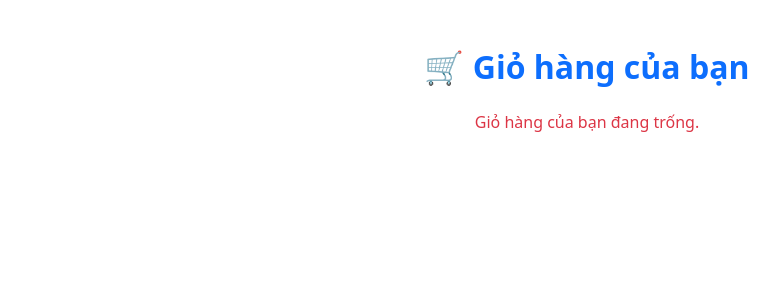
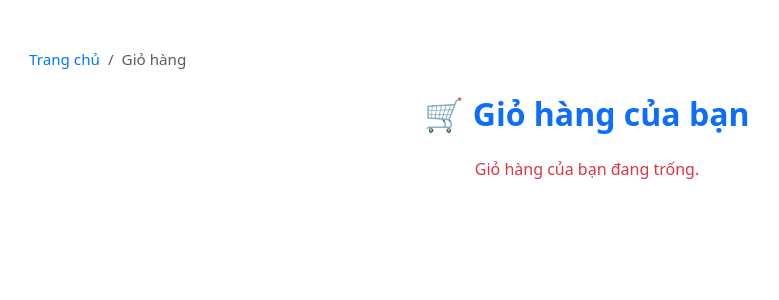
Before and after one commit to MyYiin/WEB_BANDIENTHOAI, a PHP site: page /user/pages/giohang.php in a window 1280 px wide. Shown: the top 300 px of the page, without its empty margins (53-832 px from the left). Run offline with PHP 8.4, Linux system fonts and the light colour scheme; the visitor is signed in with stand-in values (Sample User, id 1).

Commit message:
feat: Enhance shopping cart page with breadcrumb navigation, improved styling, and update button icons

```diff
--- a/user/pages/giohang.php
+++ b/user/pages/giohang.php
@@ -52,15 +52,47 @@
     <title>Giỏ hàng</title>
     <link href="https://cdn.jsdelivr.net/npm/bootstrap@5.3.3/dist/css/bootstrap.min.css" rel="stylesheet">
 </head>
+    <style>
+        .breadcrumb
+        {
+        background-color: transparent;
+        font-size: 0.95rem;
+        }
+        .breadcrumb a {
+            text-decoration: none;
+            color: #007bff;
+        }
+        .breadcrumb a:hover {
+            text-decoration: underline;
+        }
+
+        .table th {
+            background-color: #e3f2fd;
+            font-weight: bold;
+        }
+
+        .badge {
+            font-size: 0.75rem;
+            padding: 0.4em 0.6em;
+        }
+
+    </style>
 <body>
 <div class="container py-5">
+    <nav aria-label="breadcrumb" class="mb-4">
+    <ol class="breadcrumb">
+        <li class="breadcrumb-item"><a href="../../index.php">Trang chủ</a></li>
+        <li class="breadcrumb-item active" aria-current="page">Giỏ hàng</li>
+    </ol>
+</nav>
+
     <h2 class="text-center text-primary fw-bold mb-4">🛒 Giỏ hàng của bạn</h2>
 
     <?php if (empty($_SESSION['cart'])): ?>
         <p class="text-center text-danger">Giỏ hàng của bạn đang trống.</p>
     <?php else: ?>
         <form method="post">
-            <table class="table table-bordered text-center align-middle">
+            <table class="table table-bordered text-center align-middle shadow-sm">
                 <thead class="table-secondary">
                     <tr>
                         <th>Hình ảnh</th>
@@ -99,12 +131,16 @@
             </table>
 
             <div class="d-flex justify-content-between">
-                <button type="submit" name="update_cart" class="btn btn-warning">Cập nhật giỏ hàng</button>
-                <h4>Tổng cộng: <span class="text-success"><?= number_format($total) ?>₫</span></h4>
+                <button type="submit" name="update_cart" class="btn btn-warning">
+                    <i class="fas fa-sync-alt"></i> Cập nhật giỏ hàng
+                </button>
+                <h4 class="text-end">Tổng cộng: <span class="text-success"><?= number_format($total) ?>₫</span></h4>
             </div>
 
             <div class="text-end mt-3">
-                <a href="checkout.php" class="btn btn-success">Tiến hành đặt hàng</a>
+                <a href="checkout.php" class="btn btn-success">
+                    <i class="fas fa-credit-card"></i> Tiến hành đặt hàng
+                </a>
             </div>
         </form>
     <?php endif; ?>
```
Also changed, not shown: index.php (+6 -2 lines).
